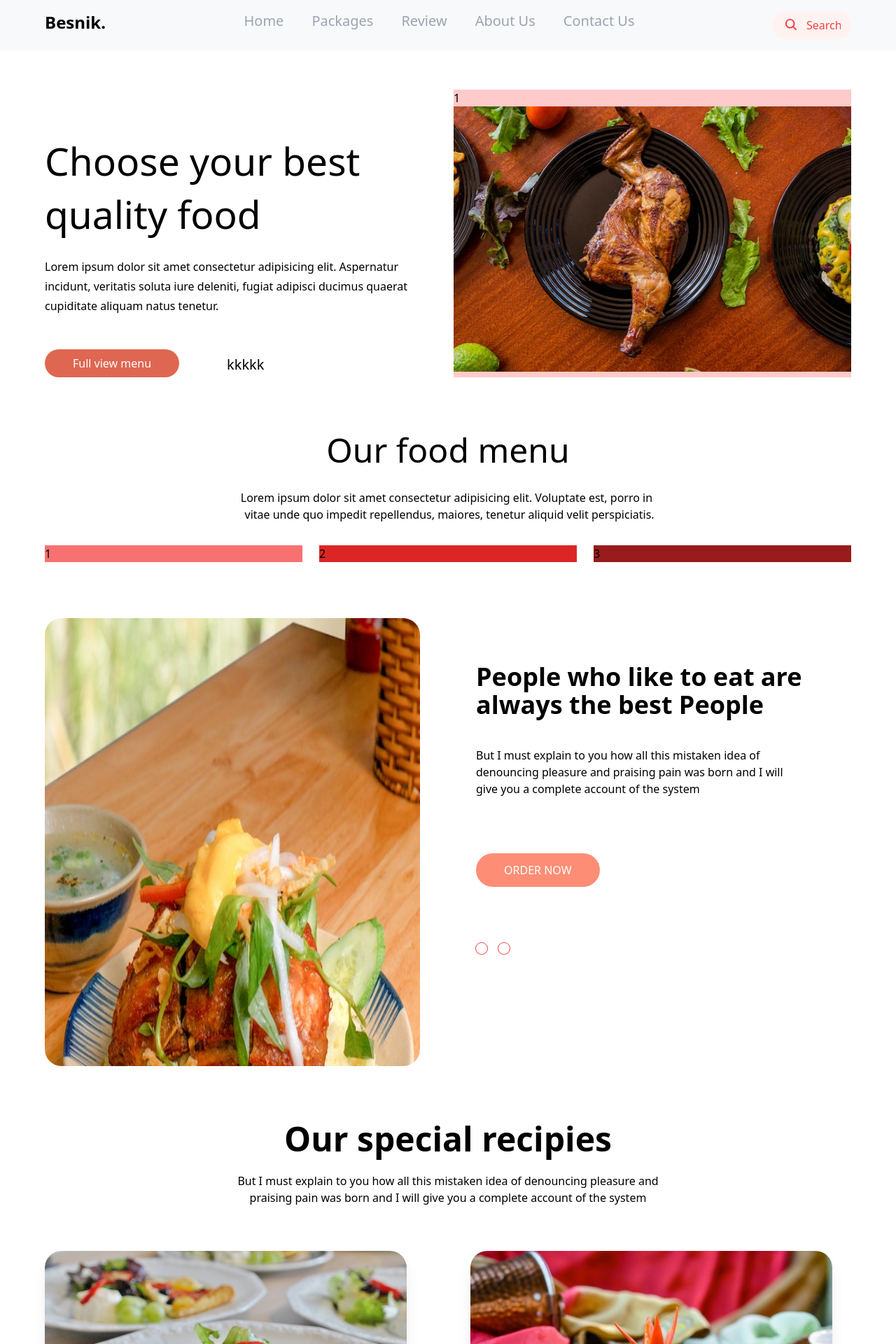
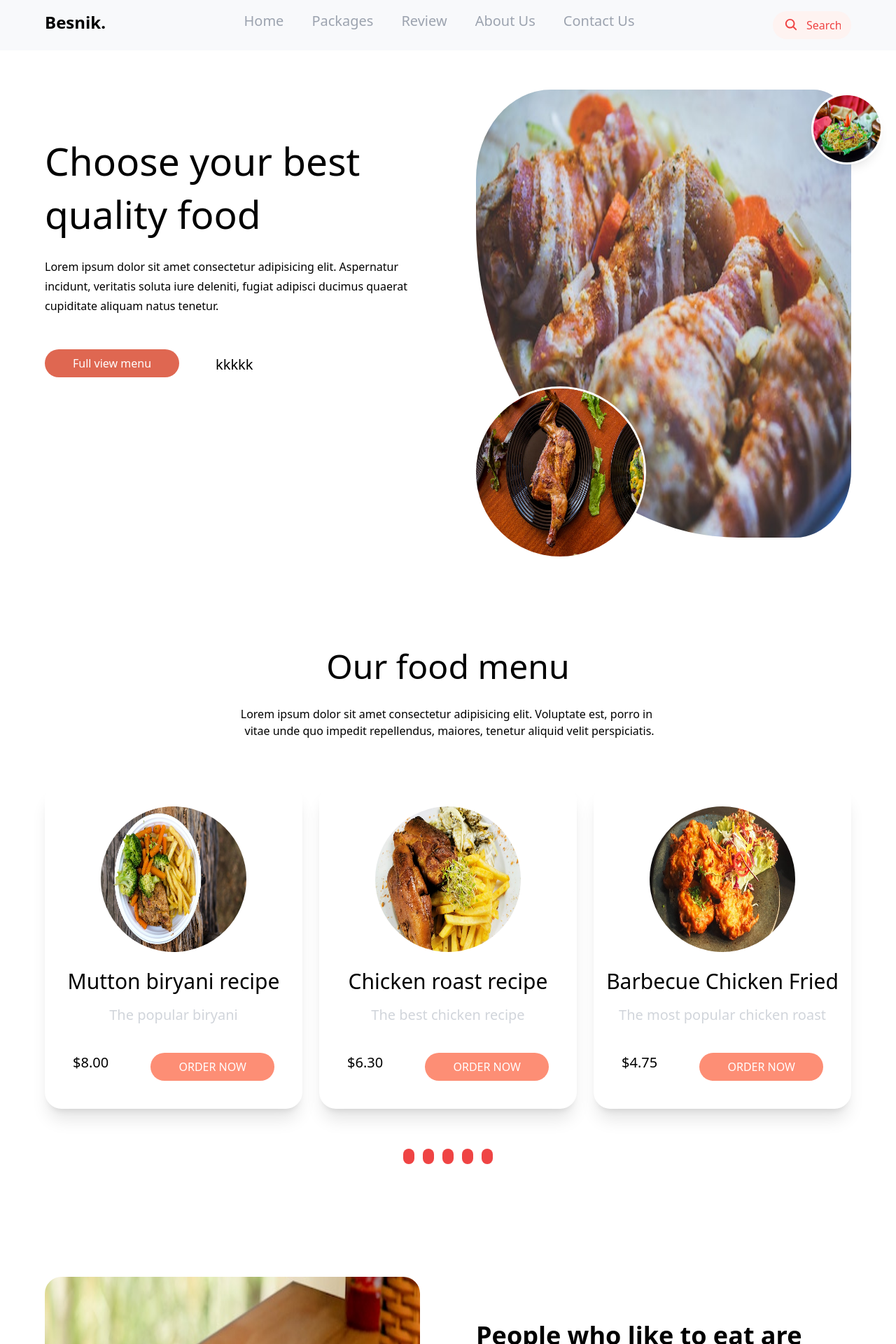
Before and after one commit to Bonnahjohn/Besnik, a React (Create React App) app: page / in a window 1280 px wide. Shown: the top 1920 px of the page at 70% size. Built offline with nearby package versions, Linux system fonts and the light colour scheme.

Commit message:
food menu cards for large screens and mobile screens is created

```diff
--- a/src/App.js
+++ b/src/App.js
@@ -1,18 +1,22 @@
 import Nav from "./component/NavBar";
-import Button from "./component/Button";
+import Footer from "./component/Footer";
+import hero from "./Assets/hero.jpg";
 import onhero from "./Assets/onhero.jpg";
 import recipe1 from "./Assets/recipe1.jpg";
 import recipe2 from "./Assets/recipe2.jpg";
 import recipe3 from "./Assets/recipe3.jpg";
 import recipe4 from "./Assets/recipe4.jpg";
 import eat from "./Assets/eat.jpg";
+import menu1 from "./Assets/menu1.jpg";
+import menu2 from "./Assets/menu2.jpg";
+import menu3 from "./Assets/menu3.jpg";
 function App() {
   return (
     <>
       <Nav />
       <main className="container mx-auto lg:px-16 px-5 font-[Times New Roman] lg:pt-32 pt-12 ">
         {/*mmmmmmmmmmmmmmmmmmmmmmmmmmmm   hero setion mmmmmmmmmmmmmmmmmmm*/}
-        <section className="grid grid-cols-1 gap-4 lg:grid-cols-2 ">
+        <section className="grid grid-cols-1 gap-20 lg:grid-cols-2 ">
           <div className=" mt-16">
             <h1 className="lg:text-[55px] text-3xl whitespace-pre-line font-medium leading-snug ">
               Choose your best <br /> quality food
@@ -41,12 +45,28 @@ function App() {
               </div>
             </div>
           </div>
-          <div className="bg-red-200 ">
-            1 <img src={onhero} alt="" />
+          <div className=" relative">
+            <img
+              src={recipe2}
+              alt=""
+              className="absolute w-24 h-24  shadow-lg ring ring-white rounded-full left-[90%] top-2 md:block hidden"
+            />
+            {/* mmmmmmmmmmmmm  main image of the hero mmmmmmmmmmmmmmmmmmm */}
+            <img
+              src={hero}
+              alt="heroimage"
+              className="w-screen h-[80vh]  rounded-bl-[70%] rounded-tr-[10%] rounded-br-[15%] rounded-tl-[20%]"
+            />
+            {/* img on image button */}
+            <img
+              src={onhero}
+              alt=""
+              className="absolute w-60 h-60 rounded-full left-0 top-2/3 ring ring-white shadow-sm"
+            />
           </div>
         </section>
         {/*mmmmmmmmmmmmmmmmmmmmmmmmmmm our food menu mmmmmmmmmmmmmmmmmmmmmmmmmmmmmmmmmm*/}
-        <section className=" pt-20">
+        <section className=" mt-40">
           <h2 className="text-center md:text-5xl text-3xl mb-8">
             Our food menu
           </h2>
@@ -61,14 +81,93 @@ function App() {
             est, porro in vitae unde quo impedit repellendus, maiores, tenetur
             aliquid velit perspiciatis.
           </p>
-          <div className="grid grid-cols-1 lg:grid-cols-3 gap-6 mt-8">
-            <div className="bg-red-400 ">1</div>
-            <div className="bg-red-600">2</div>{" "}
-            <div className="bg-red-800 ">3</div>
+          <div className="grid grid-cols-1 md:grid-cols-2 lg:grid-cols-3 gap-6 mt-16">
+            <div className="rounded-3xl shadow-xl hover:shadow-2xl delay-200 cursor-pointer">
+              <img
+                src={menu1}
+                alt="menu1"
+                className="w-52 h-52  rounded-full  mx-auto mt-8 mb-6"
+              />
+              <h3 className="text-center text-3xl mb-4">
+                Mutton biryani recipe
+              </h3>
+              <p className="text-center text-xl text-gray-300">
+                The popular biryani
+              </p>
+              <div className="flex justify-between px-10 mt-10 mb-10">
+                <div className="text-xl"> $8.00</div>
+                <div>
+                  {" "}
+                  <button
+                    type="button"
+                    className="bg-[#FD8E75] px-10 rounded-full py-2 text-white"
+                  >
+                    ORDER NOW
+                  </button>
+                </div>
+              </div>
+            </div>
+            <div className="rounded-3xl shadow-xl hover:shadow-2xl delay-200 cursor-pointer">
+              <img
+                src={menu2}
+                alt="menu2"
+                className="w-52 h-52  rounded-full  mx-auto mt-8 mb-6"
+              />{" "}
+              <h3 className="text-center text-3xl mb-4">
+                Chicken roast recipe
+              </h3>
+              <p className="text-center text-xl text-gray-300">
+                The best chicken recipe
+              </p>
+              <div className="flex justify-between px-10 mt-10 mb-10">
+                <div className="text-xl"> $6.30</div>
+                <div>
+                  {" "}
+                  <button
+                    type="button"
+                    className="bg-[#FD8E75] px-10 rounded-full py-2 text-white"
+                  >
+                    ORDER NOW
+                  </button>
+                </div>
+              </div>
+            </div>{" "}
+            <div className="rounded-3xl shadow-xl hover:shadow-2xl delay-200 cursor-pointer">
+              <img
+                src={menu3}
+                alt="menu3"
+                className="w-52 h-52  rounded-full  mx-auto mt-8 mb-6"
+              />{" "}
+              <h3 className="text-center text-3xl mb-4">
+                Barbecue Chicken Fried
+              </h3>
+              <p className="text-center text-xl text-gray-300">
+                The most popular chicken roast
+              </p>
+              <div className="flex justify-between px-10 mt-10 mb-10">
+                <div className="text-xl"> $4.75</div>
+                <div>
+                  {" "}
+                  <button
+                    type="button"
+                    className="bg-[#FD8E75] px-10 rounded-full py-2 text-white"
+                  >
+                    ORDER NOW
+                  </button>
+                </div>
+              </div>
+            </div>
+          </div>
+          <div className="text-center mt-14 space-x-3">
+            <span className="bg-red-500  cursor-pointer hover:px-3  rounded-full px-2"></span>
+            <span className="bg-red-500  cursor-pointer hover:px-3  rounded-full px-2"></span>
+            <span className="bg-red-500  cursor-pointer hover:px-3  rounded-full px-2"></span>
+            <span className="bg-red-500  cursor-pointer hover:px-3  rounded-full px-2"></span>
+            <span className="bg-red-500  cursor-pointer hover:px-3  rounded-full px-2"></span>
           </div>
         </section>
         {/*mmmmmmmmmmmmmmmmmmmmmmmmmmmm   always the best setion mmmmmmmmmmmmmmmmmmm*/}
-        <section className="grid lg:grid-cols-2 grid-cols-1 gap-20 pt-20">
+        <section className="grid lg:grid-cols-2 grid-cols-1 gap-20 mt-40">
           <div className=" lg:order-1 order-2">
             <img src={eat} alt="" className="w-full h-[80vh] rounded-3xl" />
           </div>
@@ -96,13 +195,11 @@ function App() {
             >
               ORDER NOW
             </button>
-            <div className="flex justify-between mt-20">
-              <Button />
-            </div>
+            <div className="flex justify-between mt-20"></div>
           </div>
         </section>
         {/*mmmmmmmmmmmmmmmmmmmmmmmmmmmm   Our special recipies setion mmmmmmmmmmmmmmmmmmm*/}
-        <section className="pt-20">
+        <section className="mt-40">
           <h5 className="text-center md:text-5xl text-3xl font-semibold mb-6">
             Our special recipies
           </h5>
@@ -117,14 +214,14 @@ function App() {
             pleasure and praising pain was born and I will give you a complete
             account of the system
           </p>
-          <div className="grid md:grid-cols-2 gap-x-16 lg:gap-y-20  grid-cols-1 mt-16">
+          <div className="grid md:grid-cols-2 lg:gap-x-16 lg:gap-y-20 gap-16 lg:gap-0 grid-cols-1 mt-16">
             <div className="lg:order-1 order-3 shadow-xl w-[95%] rounded-b-3xl">
               <img
                 src={recipe1}
                 alt="recipies food"
                 className="rounded-3xl w-[100%]  h-[80%] "
               />
-              <div className="flex justify-between px-8 mt-8 mb-6 ">
+              <div className="flex justify-between md:px-8 px-2 mt-8 md:mb-6 mb-10 ">
                 <h5 className="font-semibold text-lg">
                   Canadian chicken roast
                 </h5>
@@ -137,7 +234,7 @@ function App() {
                 alt="recipies food"
                 className="rounded-3xl w-[100%] h-[80%]"
               />
-              <div className="flex justify-between px-8 mt-8 mb-6 ">
+              <div className="flex justify-between md:px-8 px-2 mt-8 md:mb-6 mb-10  ">
                 <h5 className="font-semibold text-lg">New York style roast</h5>
                 <p className="text-xl text-orange-500">$8.99</p>
               </div>
@@ -148,7 +245,7 @@ function App() {
                 alt="recipies food"
                 className="rounded-3xl w-[100%] h-[80%]"
               />
-              <div className="flex justify-between px-8 mt-8 mb-6 ">
+              <div className="flex justify-between md:px-8 px-2 mt-8 md:mb-6 mb-10  ">
                 <h5 className="font-semibold text-lg">Iranian special food</h5>
                 <p className="text-xl text-orange-500">$7.00</p>
               </div>
@@ -159,7 +256,7 @@ function App() {
                 alt="recipies food"
                 className="rounded-3xl w-[100%] h-[80%]"
               />
-              <div className="flex justify-between px-8 mt-8 mb-6 ">
+              <div className="flex justify-between md:px-8 px-2 mt-8 md:mb-6 mb-10  ">
                 <h5 className="font-semibold text-lg">
                   Special Lunch in United State
                 </h5>
@@ -168,7 +265,8 @@ function App() {
             </div>
           </div>
         </section>
-      </main>
+      </main>{" "}
+      <Footer />
     </>
   );
 }
--- a/src/component/Button.js
+++ /dev/null
@@ -1,22 +0,0 @@
-const Button = (props) => {
-  return (
-    <>
-      <div className="flex justify-evenly ">
-        <button
-          type="button"
-          className="bg-transparent  text-red-500 ring-1 py-2 px-2 rounded-full ring-red-500 mr-4"
-        >
-          {props.children}
-        </button>
-        <button
-          type="button"
-          className="bg-transparent  text-red-500 ring-1 py-2 px-2 rounded-full ring-red-500"
-        >
-          {props.children}
-        </button>
-      </div>
-    </>
-  );
-};
-
-export default Button;
--- /dev/null
+++ b/src/component/Footer.js
@@ -0,0 +1,5 @@
+const Footer = () => {
+  return <></>;
+};
+
+export default Footer;
--- a/src/component/NavBar.js
+++ b/src/component/NavBar.js
@@ -10,6 +10,7 @@ const Nav = () => {
   ];
   // burger  toggling
   const [isActive, setIsActive] = useState(false);
+
   const handleToggler = () => {
     setIsActive(!isActive);
   };
@@ -57,12 +58,12 @@ const Nav = () => {
             className={` flex lg:flex-row flex-col  lg:space-x-10
              space-x-0 lg:text-xl text-3xl  lg:relative text-gray-400
             absolute lg:top-0 top-[56px] z-20 lg:z-0
-          lg:bg-transparent bg-black  w-full lg:h-0 h-screen
-        lg:space-y-0 space-y-3 left-0 translate-x-[100%]  ${
+         bg-black  w-full lg:h-0 h-screen
+        lg:space-y-0 space-y-3 left-0   ${
           isActive
             ? "translate-x-0 delay-[1ms]"
             : " translate-x-[100%] delay-[1ms] "
-        } lg:translate-x-0  justify-center text-center ${
+        } lg:translate-x-0  justify-center text-center  ${
               scroller ? "text-white" : "text-gray-400"
             }`}
           >
@@ -88,7 +89,10 @@ const Nav = () => {
             />
           </label>
           {/*mmmmmmmmmmmmmmmmmmmmmmmmmm burger mmmmmmmmmmmmmmmmm */}
-          <div className="text-4xl py-1 lg:hidden" onClick={handleToggler}>
+          <div
+            className="text-4xl py-1 lg:hidden text-green-400"
+            onClick={handleToggler}
+          >
             <ion-icon name={isActive ? "close" : "menu"}></ion-icon>
           </div>
         </div>
```
